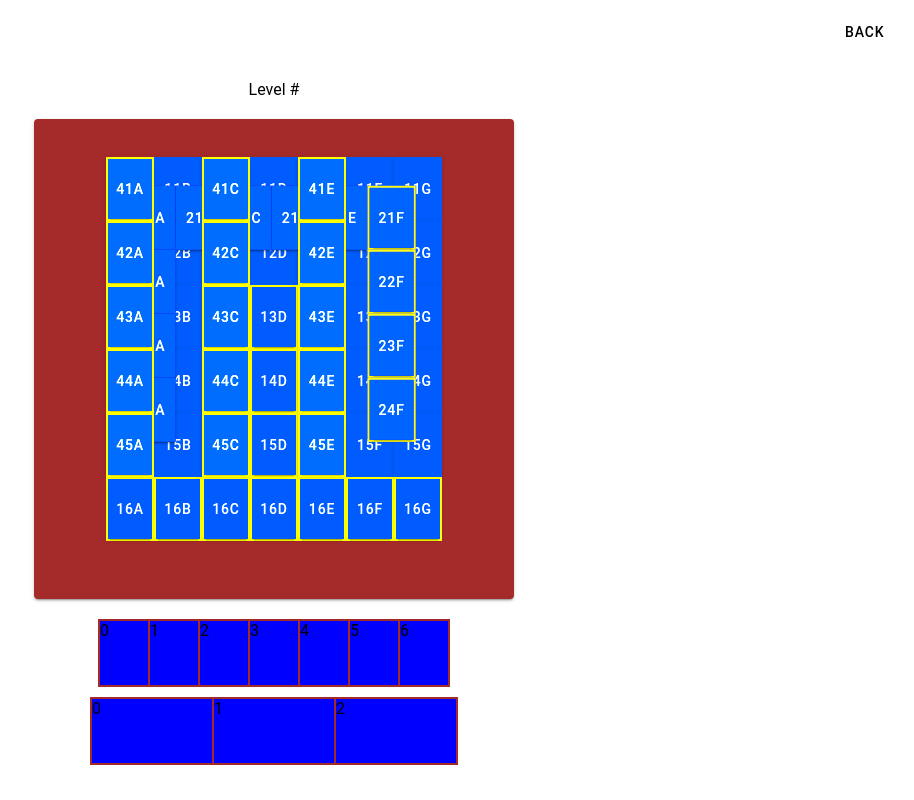
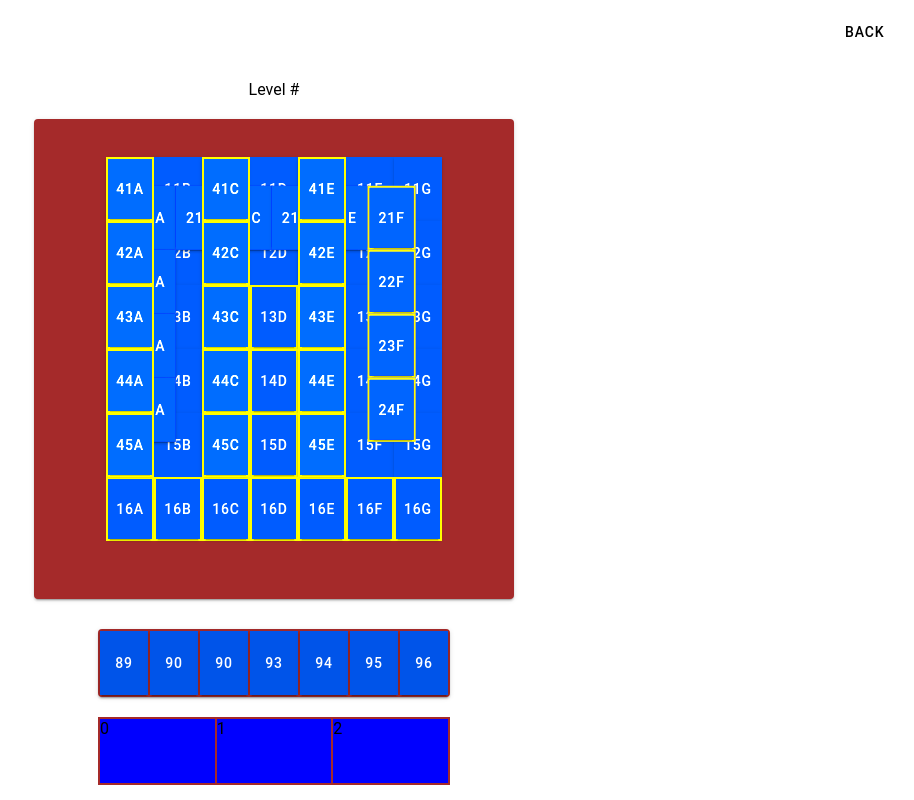
Before and after one commit to LacChe/sheep-project, a React (Vite) app: page /game in a window 1280 px wide. Shown: the whole page, without its empty margins (366-1280 px from the left). Built offline with nearby package versions, Linux system fonts and the light colour scheme.

Commit message:
remove tiles from hand animation

```diff
--- /dev/null
+++ b/src/components/HandTiles.css
@@ -0,0 +1,10 @@
+.hand-tiles-row {
+  background-color: brown;
+  display: flex;
+  gap: 2px;
+  justify-content: start;
+  align-items: center;
+  padding: 2px;
+  width: calc(var(--tile-width) * 7 + 16px);
+  max-width: calc(var(--tile-max-width) * 7 + 16px);
+}
--- /dev/null
+++ b/src/components/HandTiles.tsx
@@ -0,0 +1,49 @@
+import { IonButton, IonCard } from '@ionic/react';
+import React, { useState } from 'react';
+import './HandTiles.css';
+
+type HandTilesProps = {};
+
+const HandTiles: React.FC<HandTilesProps> = () => {
+  const [removeTileId, setRemoveTileId] = useState('');
+  const [tempTilesInRow, setTempTilesInRow] = useState([
+    '89',
+    '90',
+    '90',
+    '93',
+    '94',
+    '95',
+    '96',
+  ]);
+
+  function removeTilesFromHand(tile: string) {
+    setRemoveTileId(tile);
+    setTimeout(() => {
+      setTempTilesInRow((prev) => prev.filter((t) => t !== tile));
+      setRemoveTileId('');
+    }, 500);
+  }
+
+  return (
+    <IonCard className="hand-tiles-row">
+      {tempTilesInRow.map((tile, index) => (
+        <IonButton
+          style={{
+            transition: removeTileId !== tile ? 'none' : 'all 0.5s ease-in-out',
+            width: removeTileId === tile ? '0px' : 'var(--tile-width)',
+            opacity: removeTileId === tile ? '0' : '1',
+          }}
+          onClick={() => {
+            removeTilesFromHand(tile);
+          }}
+          className="tile"
+          key={index}
+        >
+          {tile}
+        </IonButton>
+      ))}
+    </IonCard>
+  );
+};
+
+export default HandTiles;
--- a/src/pages/Game.css
+++ b/src/pages/Game.css
@@ -6,14 +6,15 @@
   gap: 10px;
 }
 
-.tile-row,
 .abilities {
   background-color: brown;
   display: flex;
   gap: 2px;
-  justify-content: center;
+  justify-content: start;
   align-items: center;
   padding: 2px;
+  width: calc(var(--tile-width) * 7 + 16px);
+  max-width: calc(var(--tile-max-width) * 7 + 16px);
 }
 
 .tile {
--- a/src/pages/Game.tsx
+++ b/src/pages/Game.tsx
@@ -10,6 +10,7 @@ import {
 import React from 'react';
 import './Game.css';
 import TilesBoard from '../components/TilesBoard';
+import HandTiles from '../components/HandTiles';
 
 type GameProps = { loadSave: boolean };
 
@@ -41,7 +42,6 @@ const Game: React.FC<GameProps> = ({ loadSave = false }) => {
       ['', '', '', '', '', '', ''],
     ],
   ];
-  const tempTilesInRow = [0, 1, 2, 3, 4, 5, 6];
   const tempAbilityButtons = [0, 1, 2];
 
   console.log(loadSave);
@@ -63,13 +63,7 @@ const Game: React.FC<GameProps> = ({ loadSave = false }) => {
         <div className="game-content">
           <div>Level #</div>
           <TilesBoard tiles={tempTilesInBoard} />
-          <div className="tile-row">
-            {tempTilesInRow.map((tile) => (
-              <div className="tile" key={tile}>
-                {tile}
-              </div>
-            ))}
-          </div>
+          <HandTiles />
           <div className="abilities">
             {tempAbilityButtons.map((tile) => (
               <div className="ability-button" key={tile}>
```
